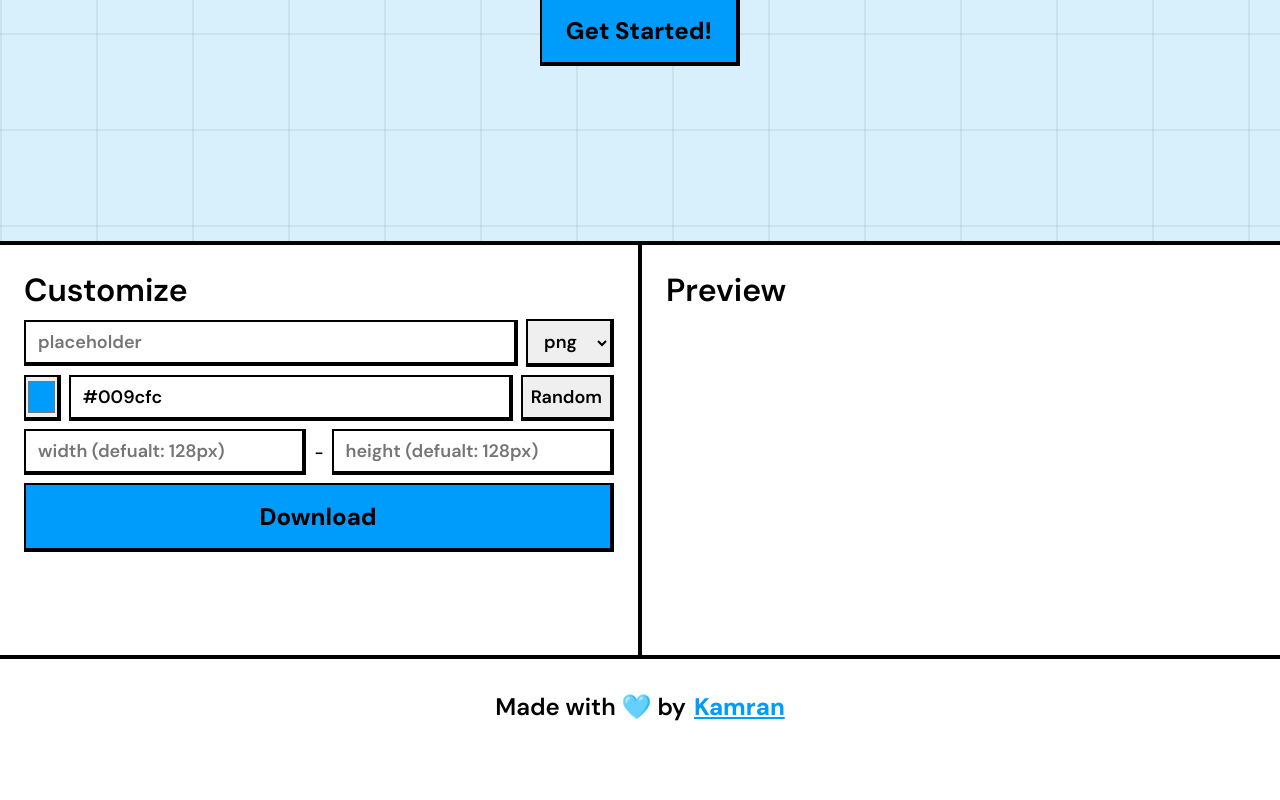
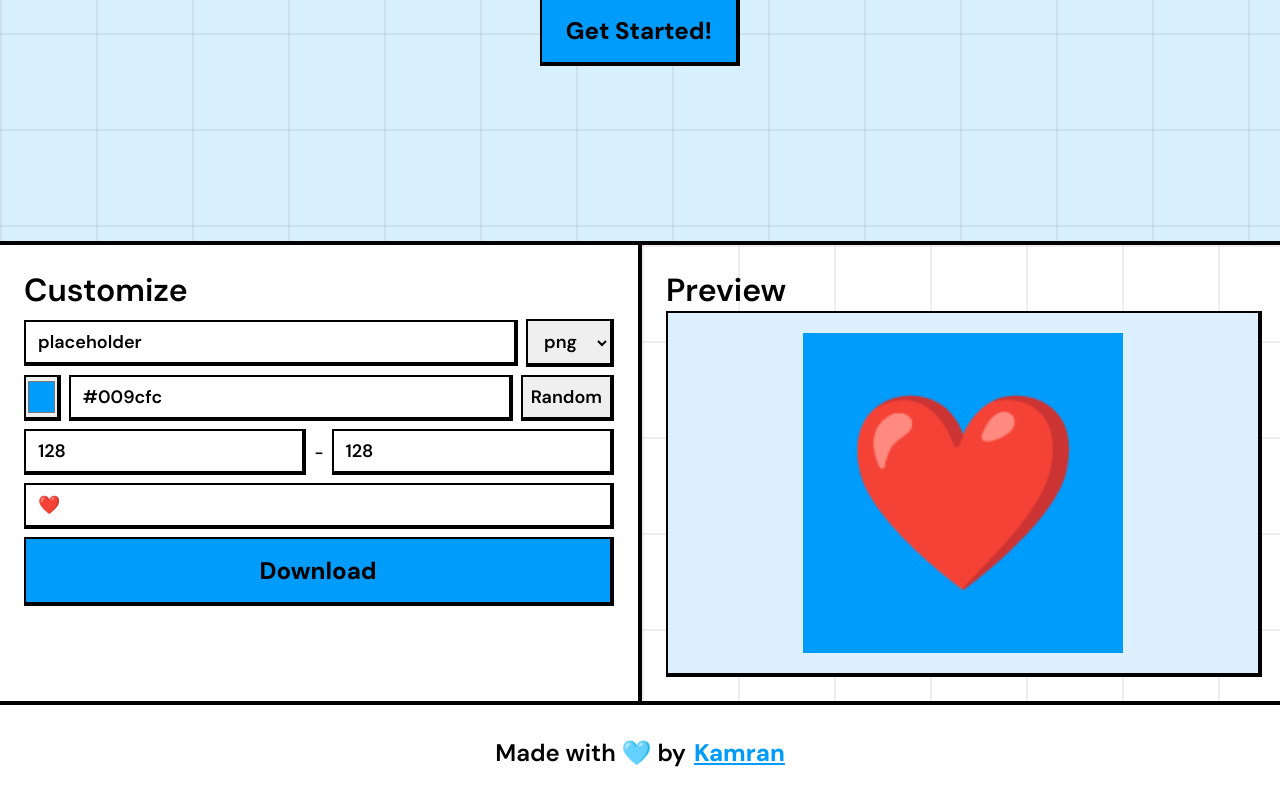
Before and after one commit to kamran-rafi/PlaceholderGenerator, a React (Vite) app: page / in a window 1280 px wide. Shown: the part 529-1329 px from the top of the page. Before the commit the page ends 1283 px from the top, so only its background shows below. Built offline with nearby package versions, Linux system fonts and the light colour scheme.

Commit message:
Adding ablity to add emoji.

```diff
--- a/src/components/Editor/Editor.jsx
+++ b/src/components/Editor/Editor.jsx
@@ -8,11 +8,12 @@ import Preview from "../Preview/Preview"
 import ColorPicker from "../ColorPicker/ColorPicker";
 
 const Editor = () => {
-    const [filename, setFilename] = useState("")
+    const [filename, setFilename] = useState("placeholder")
     const [filetype, setFiletype] = useState("png")
-    const [width, setWidth] = useState("")
-    const [height, setHeight] = useState("")
+    const [width, setWidth] = useState("128")
+    const [height, setHeight] = useState("128")
     const [color, setColor] = useState("#009cfc")
+    const [emoji, setEmoji] = useState("❤️")
 
     const previewRef = useRef()
 
@@ -78,6 +79,9 @@ const Editor = () => {
                     <span> - </span>
                     <Input hint="height (defualt: 128px)" value={height} changeCallback={e => setHeight(e.target.value)} type="number" />
                 </div>
+                <div className={Style.inputsContainer}>
+                    <Input hint="Insert one emoji" value={emoji} changeCallback={e => setEmoji(e.target.value)} max="3" />
+                </div>
                 <Button title="Download" clickCallback={downloadImage} />
             </aside>
             <aside className={Style.preview}>
@@ -87,6 +91,7 @@ const Editor = () => {
                     color={color}
                     width={width}
                     height={height}
+                    emoji={emoji}
                 />
             </aside>
         </section>
--- a/src/components/Editor/Editor.module.css
+++ b/src/components/Editor/Editor.module.css
@@ -31,4 +31,6 @@
 .preview {
     border-left: 2px solid black;
     padding: 24px;
+    background-image: linear-gradient(#78787820 2px, transparent 0.1px), linear-gradient(90deg, #78787820 2px, transparent 0.1px);
+    background-size: 6em 6em;
 }
--- a/src/components/Input/Input.jsx
+++ b/src/components/Input/Input.jsx
@@ -2,7 +2,7 @@ import Style from "./Input.module.css"
 
 const Input = props => {
 
-    const { hint, value, changeCallback, type} = props
+    const { hint, value, changeCallback, type, max} = props
 
     return (
         <input
@@ -11,6 +11,7 @@ const Input = props => {
             value={value}
             onChange={changeCallback}
             type={type || "text"}
+            maxLength={max}
         />
     )
 }
--- a/src/components/Preview/Preview.jsx
+++ b/src/components/Preview/Preview.jsx
@@ -1,6 +1,6 @@
 import Style from "./Preview.module.css"
 
-const Preview = ({ reference, color, width = 128, height = 128 }) => {
+const Preview = ({ reference, color, width = 128, height = 128, emoji }) => {
     const maxPreviewSize = 320
     const scale = Math.min(maxPreviewSize / width, maxPreviewSize / height)
 
@@ -40,10 +40,8 @@ const Preview = ({ reference, color, width = 128, height = 128 }) => {
                         ref={reference}
                     >
                         <p style={{
-                            margin: 0,
-                            lineHeight: 1,
                             fontSize: `${emojiSize}px`
-                        }}>🙂</p>
+                        }}>{emoji}</p>
                     </div>
                 </div>
             </div>
--- a/src/components/Preview/Preview.module.css
+++ b/src/components/Preview/Preview.module.css
@@ -1,7 +1,12 @@
 #Preview {
     width: 100%;
-    height: 320px;
+    height: 360px;
     display: flex;
     align-items: center;
     justify-content: center;
+    background-color: #dcf0ff;
+    border-top: 2px solid black;
+    border-left: 2px solid black;
+    border-right: 4px solid black;
+    border-bottom: 4px solid black;
 }
```
